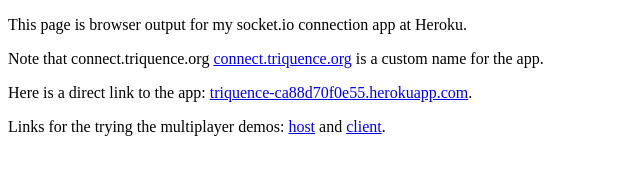
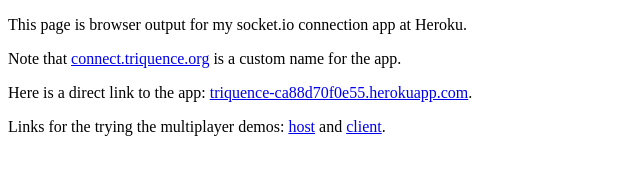
Before and after one commit to m-jim-d/springsandpucks-nodejs-server, a website: page links.html in a window 1280 px wide. Shown: the whole page, without its empty margins (0-640 px from the left). Drawn offline with Linux system fonts and the light colour scheme.

Commit message:
another update

```diff
--- a/links.html
+++ b/links.html
@@ -13,7 +13,7 @@
 
 <p>This page is browser output for my socket.io connection app at Heroku.</p>
 
-<p>Note that connect.triquence.org <a href="https://connect.triquence.org">connect.triquence.org</a> is a custom name for the app.</p>
+<p>Note that <a href="https://connect.triquence.org">connect.triquence.org</a> is a custom name for the app.</p>
 
 <p>Here is a direct link to the app: <a href="https://triquence-ca88d70f0e55.herokuapp.com">triquence-ca88d70f0e55.herokuapp.com</a>.</p>
 
```
